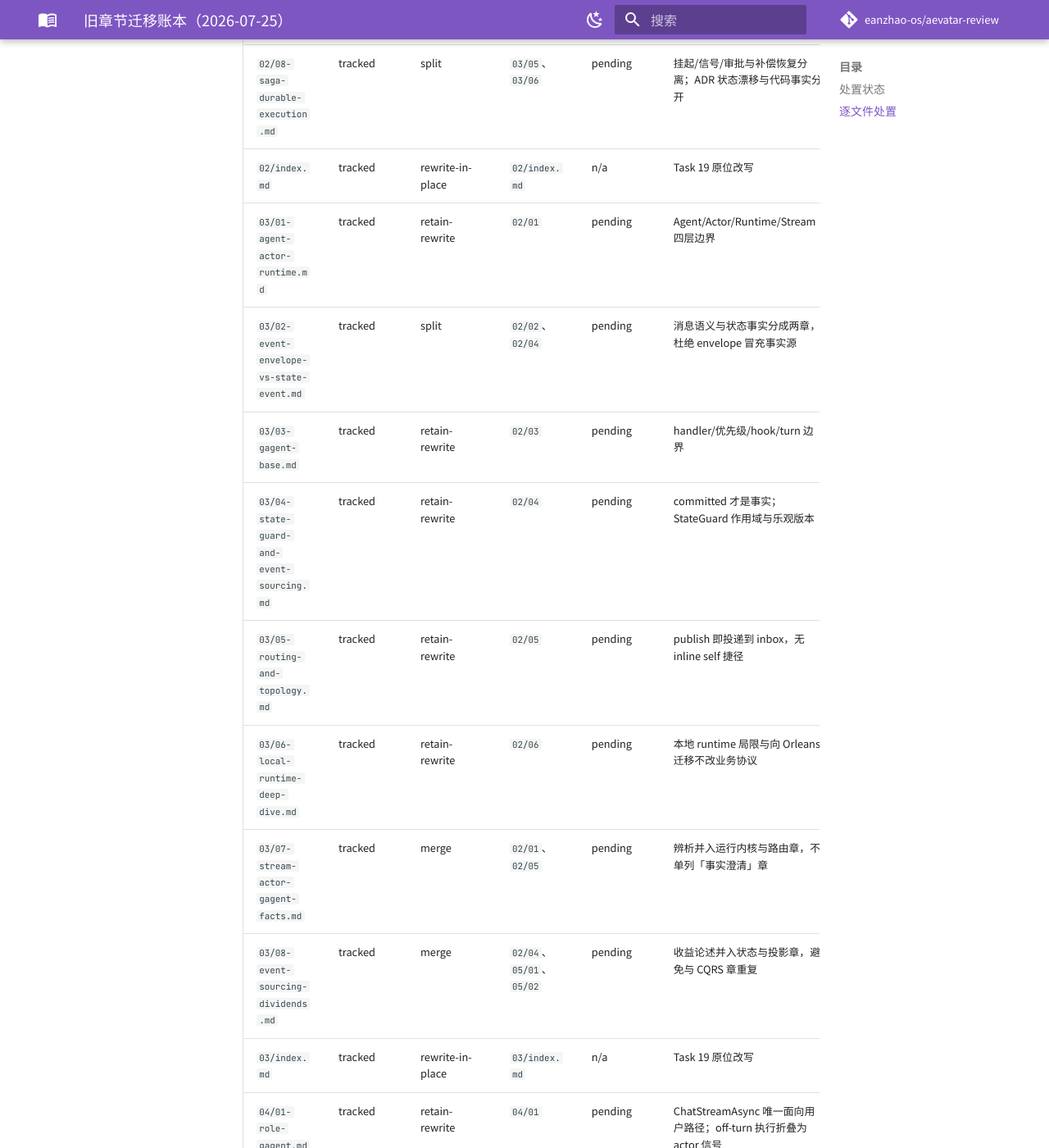
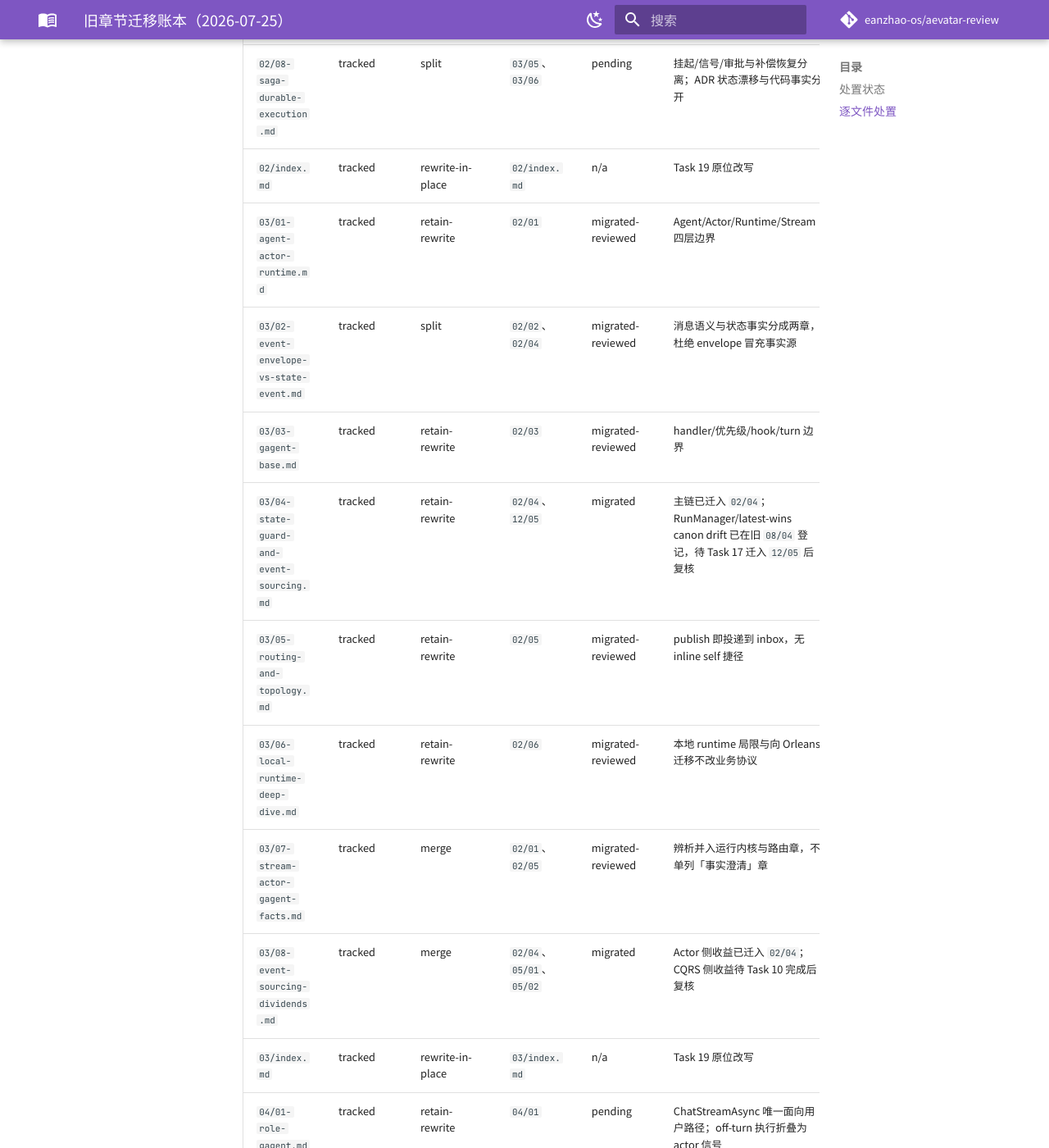
Before and after one commit to eanzhao-os/aevatar-review, an MkDocs documentation site: the page built from docs/migration/2026-07-25-chapter-migration-ledger.md, in a window 1280 px wide and 1400 px high, scrolled down 2838 px. Shown: the whole window at 82% size. Built offline with MkDocs 1.6.1 and Material for MkDocs 9.7.7, drawn with Linux system fonts in a browser that asks for light colours; comment, search, counter and statistics services are not loaded.

Commit message:
docs(02): record actor runtime chapters

```diff
--- a/docs/migration/2026-07-25-chapter-migration-ledger.md
+++ b/docs/migration/2026-07-25-chapter-migration-ledger.md
@@ -42,14 +42,14 @@
 | `02/07-connectors.md` | tracked | retain-rewrite | `03/07` | pending | 补 capability admission 与 bind/startup 准入，不写查询期刷新 |
 | `02/08-saga-durable-execution.md` | tracked | split | `03/05`、`03/06` | pending | 挂起/信号/审批与补偿恢复分离；ADR 状态漂移与代码事实分开 |
 | `02/index.md` | tracked | rewrite-in-place | `02/index.md` | n/a | Task 19 原位改写 |
-| `03/01-agent-actor-runtime.md` | tracked | retain-rewrite | `02/01` | pending | Agent/Actor/Runtime/Stream 四层边界 |
-| `03/02-event-envelope-vs-state-event.md` | tracked | split | `02/02`、`02/04` | pending | 消息语义与状态事实分成两章，杜绝 envelope 冒充事实源 |
-| `03/03-gagent-base.md` | tracked | retain-rewrite | `02/03` | pending | handler/优先级/hook/turn 边界 |
-| `03/04-state-guard-and-event-sourcing.md` | tracked | retain-rewrite | `02/04` | pending | committed 才是事实；StateGuard 作用域与乐观版本 |
-| `03/05-routing-and-topology.md` | tracked | retain-rewrite | `02/05` | pending | publish 即投递到 inbox，无 inline self 捷径 |
-| `03/06-local-runtime-deep-dive.md` | tracked | retain-rewrite | `02/06` | pending | 本地 runtime 局限与向 Orleans 迁移不改业务协议 |
-| `03/07-stream-actor-gagent-facts.md` | tracked | merge | `02/01`、`02/05` | pending | 辨析并入运行内核与路由章，不单列「事实澄清」章 |
-| `03/08-event-sourcing-dividends.md` | tracked | merge | `02/04`、`05/01`、`05/02` | pending | 收益论述并入状态与投影章，避免与 CQRS 章重复 |
+| `03/01-agent-actor-runtime.md` | tracked | retain-rewrite | `02/01` | migrated-reviewed | Agent/Actor/Runtime/Stream 四层边界 |
+| `03/02-event-envelope-vs-state-event.md` | tracked | split | `02/02`、`02/04` | migrated-reviewed | 消息语义与状态事实分成两章，杜绝 envelope 冒充事实源 |
+| `03/03-gagent-base.md` | tracked | retain-rewrite | `02/03` | migrated-reviewed | handler/优先级/hook/turn 边界 |
+| `03/04-state-guard-and-event-sourcing.md` | tracked | retain-rewrite | `02/04`、`12/05` | migrated | 主链已迁入 `02/04`；RunManager/latest-wins canon drift 已在旧 `08/04` 登记，待 Task 17 迁入 `12/05` 后复核 |
+| `03/05-routing-and-topology.md` | tracked | retain-rewrite | `02/05` | migrated-reviewed | publish 即投递到 inbox，无 inline self 捷径 |
+| `03/06-local-runtime-deep-dive.md` | tracked | retain-rewrite | `02/06` | migrated-reviewed | 本地 runtime 局限与向 Orleans 迁移不改业务协议 |
+| `03/07-stream-actor-gagent-facts.md` | tracked | merge | `02/01`、`02/05` | migrated-reviewed | 辨析并入运行内核与路由章，不单列「事实澄清」章 |
+| `03/08-event-sourcing-dividends.md` | tracked | merge | `02/04`、`05/01`、`05/02` | migrated | Actor 侧收益已迁入 `02/04`；CQRS 侧收益待 Task 10 完成后复核 |
 | `03/index.md` | tracked | rewrite-in-place | `03/index.md` | n/a | Task 19 原位改写 |
 | `04/01-role-gagent.md` | tracked | retain-rewrite | `04/01` | pending | ChatStreamAsync 唯一面向用户路径；off-turn 执行折叠为 actor 信号 |
 | `04/02-llm-providers.md` | tracked | retain-rewrite | `04/02` | pending | NyxID 是 adapter，不是通用后端 |
```
Also changed, not shown: docs/migration/2026-07-25-source-matrix.md (+6 -6 lines), docs/migration/2026-07-25-target-chapters.md (+6 -6 lines).
